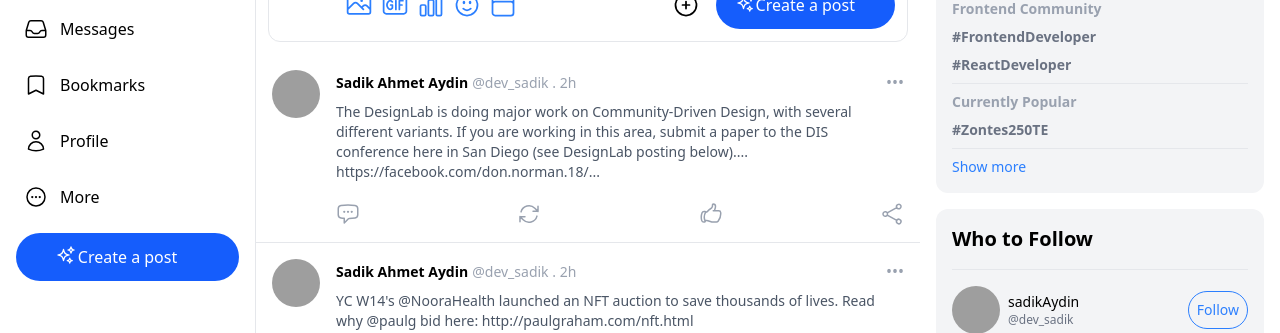
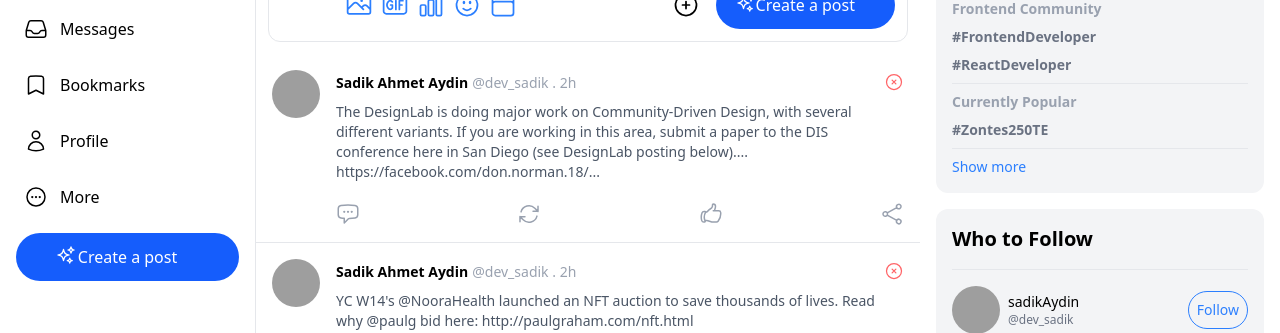
Before and after one commit to sadikahmetaydin/social-meadi-app, a React (Vite) app: page / in a window 1280 px wide. Shown: the part 252-585 px from the top of the page. Built offline with nearby package versions, Linux system fonts and the light colour scheme; no server answers; grey boxes are pictures that could not be loaded.

Commit message:
delete icon instead of dot icon

```diff
--- a/src/components/Tweet.jsx
+++ b/src/components/Tweet.jsx
@@ -1,7 +1,7 @@
 import { onAuthStateChanged } from "firebase/auth"
 import { auth } from "../firebase"
 import { useEffect, useState } from "react"
-import { ChatBubbleLeftEllipsisIcon, ArrowPathIcon, HandThumbUpIcon, ShareIcon } from "@heroicons/react/24/outline"
+import { ChatBubbleLeftEllipsisIcon, ArrowPathIcon, HandThumbUpIcon, ShareIcon, XCircleIcon } from "@heroicons/react/24/outline"
 
 const Tweet = ({name, username, avatar, content, time}) => {
 
@@ -34,7 +34,7 @@ const Tweet = ({name, username, avatar, content, time}) => {
               <span className="text-sm font-bold">{name}</span>
               <span className="text-gray-400 cursor-pointer ml-1 text-sm">@{username} . {time}</span>
             </div>
-            <div className="text-gray-400 cursor-pointer hover:text-gray-600">•••</div>
+            <div className="text-red-400 cursor-pointer hover:text-red-500"><XCircleIcon className="w-5 h-5" /></div>
           </div>
 
           <p className="text-gray-600 mt-2 text-sm">{content}</p>
```
